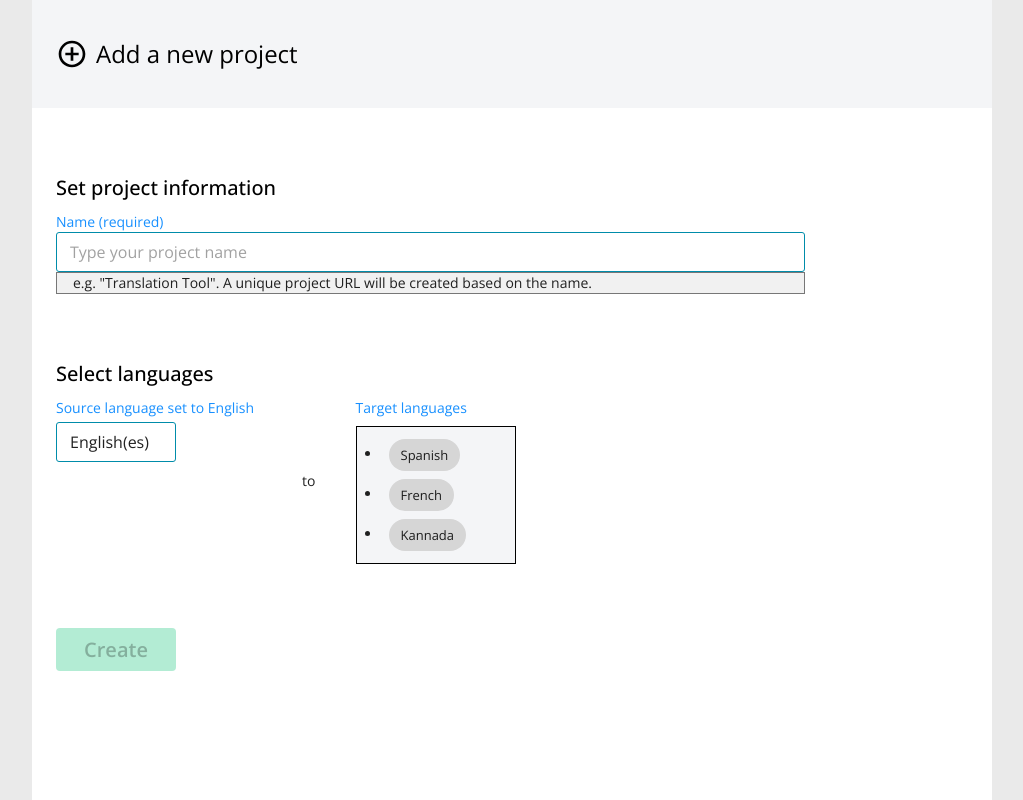
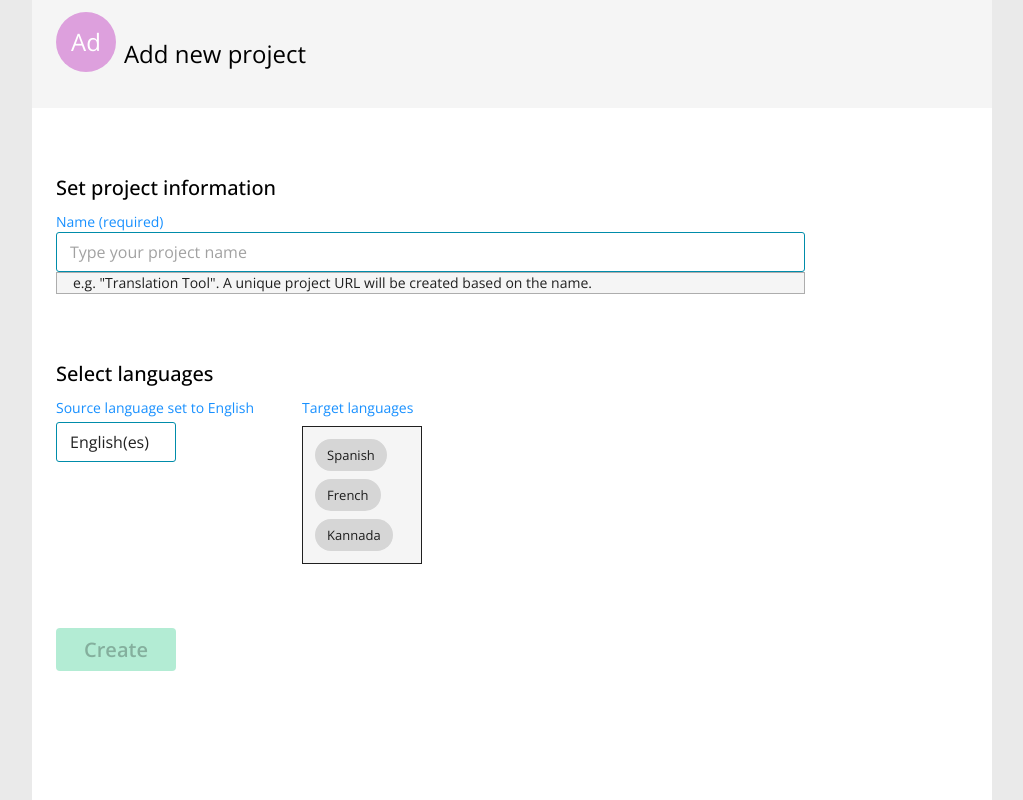
Before and after one commit to engineering-politicaldata/translation-tool, a Next.js app: page /project/create-project in a window 1280 px wide. Shown: the top 800 px of the page, without its empty margins (128-1151 px from the left). Built offline with nearby package versions, Linux system fonts and the light colour scheme.

Commit message:
create project changes updated

```diff
--- /dev/null
+++ b/components/common/website-header.tsx
@@ -0,0 +1,54 @@
+import { Typography, useTheme } from '@material-ui/core';
+import { AddCircleOutline } from '@material-ui/icons';
+import React from 'react';
+import styled, { css } from 'styled-components';
+
+const WebsiteHeaderComponent = styled.div`
+    ${props =>
+        props.theme &&
+        css`
+            .add-project-header {
+                display: flex;
+                background-color: ${props.theme.grey[100]};
+                height: 108px;
+                align-items: center;
+                justify-content: flex-start;
+                padding: ${props.theme.spacing(2)}px;
+                padding-left: ${props.theme.spacing(6)}px;
+                .add-circle-icon {
+                    font-size: 32px;
+                }
+                .my-circle {
+                    width: 2.5em;
+                    height: 2.5em;
+                    line-height: 2.5em;
+                    text-align: center;
+                    border-radius: 50%;
+                    background: plum;
+                    color: ${props.theme.contrastColor};
+                }
+            }
+        `}
+`;
+type Props = {
+    title: string;
+    description: string;
+};
+const WebsiteHeader = (props: Props) => {
+    const theme = useTheme();
+
+    return (
+        <>
+            <WebsiteHeaderComponent theme={theme}>
+                <Typography variant='h5' component='div' className='add-project-header'>
+                    <p data-letters='MN' className='my-circle'>
+                        {props.title.substring(0, 2)}
+                    </p>
+                    <div style={{ paddingRight: '8px' }} />
+                    {props.title}
+                </Typography>
+            </WebsiteHeaderComponent>
+        </>
+    );
+};
+export default WebsiteHeader;
--- a/pages/project/create-project.tsx
+++ b/pages/project/create-project.tsx
@@ -1,7 +1,7 @@
 import { Container, TextField, Typography, Button, useTheme, Chip } from '@material-ui/core';
-import { AddCircleOutline } from '@material-ui/icons';
 import React, { useState } from 'react';
 import styled, { css } from 'styled-components';
+import WebsiteHeader from '../../components/common/website-header';
 import { TARGET_LANGUAGES } from '../../shared/Constants';
 
 const CreateProjectComponent = styled.div`
@@ -13,21 +13,9 @@ const CreateProjectComponent = styled.div`
                 background-color: ${props.theme.grey[200]};
                 height: 100%;
                 .container {
-                    background-color: #ffffff;
+                    background-color: ${props.theme.contrastColor};
                     padding: 0px;
                     height: 100%;
-                }
-                .add-project-header {
-                    display: flex;
-                    background-color: #f4f5f7;
-                    height: 108px;
-                    align-items: center;
-                    justify-content: flex-start;
-                    padding: ${props.theme.spacing(2)}px;
-                    padding-left: ${props.theme.spacing(6)}px;
-                    .add-circle-icon {
-                        font-size: 32px;
-                    }
                 }
                 .create-project-body {
                     padding-left: 24px;
@@ -44,9 +32,9 @@ const CreateProjectComponent = styled.div`
                         .project-name-hint-container {
                             border-style: solid;
                             width: 80%;
-                            border: 1px solid #777777;
+                            border: 1px solid ${props.theme.grey[400]};
                             padding-left: ${props.theme.spacing(4)}px;
-                            background-color: #f1f1f1;
+                            background-color: ${props.theme.grey[100]};
                         }
                     }
                     .select-language-text {
@@ -75,18 +63,12 @@ const CreateProjectComponent = styled.div`
                                     }
                                 }
                                 .target-language-div {
-                                    width: 160px;
-                                    background-color: #f4f5f7;
+                                    width: 120px;
+                                    background-color: ${props.theme.grey[100]};
                                     min-height: 32px;
                                     padding: ${props.theme.spacing(2)}px;
-                                    border: 1px solid black;
+                                    border: 1px solid ${props.theme.black};
                                 }
-                            }
-                            .separation-text {
-                                display: flex;
-                                align-items: center;
-                                justify-content: center;
-                                padding-right: 40px;
                             }
                         }
                         .create-project-button {
@@ -115,17 +97,15 @@ export default function CreateProject() {
     const handleChange = event => {
         setProjectName(event.target.value);
     };
+    const createProject = async () => {
+        //TODO:: implement create project
+    };
 
     return (
         <CreateProjectComponent theme={theme}>
             <div className='create-project-container'>
                 <Container fixed className='container'>
-                    <Typography variant='h5' component='div' className='add-project-header'>
-                        <AddCircleOutline className='add-circle-icon' />
-                        <div style={{ paddingRight: '8px' }} />
-                        Add a new project
-                    </Typography>
-
+                    <WebsiteHeader title={'Add new project'} description={''} />
                     <div className='create-project-body'>
                         <Typography variant='h6' component='div' className='set-project-info'>
                             Set project information
@@ -168,7 +148,6 @@ export default function CreateProject() {
                                         }}
                                     />
                                 </div>
-                                <div className='separation-text'>to</div>
 
                                 <div className='target-language-column'>
                                     <a>Target languages</a>
@@ -176,14 +155,13 @@ export default function CreateProject() {
                                     <div className='selected-language-div'>
                                         {selectedLanguages.map(data => {
                                             return (
-                                                <div key={data.code}>
                                                 <Chip
+                                                    key={data.code}
                                                     label={data.value}
                                                     onDelete={handleDelete(data)}
                                                     className='selected_chip'
                                                     color='primary'
                                                 />
-                                                </div>
                                             );
                                         })}
                                     </div>
@@ -191,14 +169,13 @@ export default function CreateProject() {
                                     <div className='target-language-div'>
                                         {targetLanguages.map(data => {
                                             return (
-                                                <li key={data.code}>
                                                 <Chip
+                                                    key={data.code}
                                                     label={data.value}
                                                     onClick={handleAdd(data)}
                                                     className='chip_class'
                                                     style={{ margin: '4px' }}
                                                 />
-                                                </li>
                                             );
                                         })}
 
@@ -218,7 +195,7 @@ export default function CreateProject() {
                                 color='primary'
                                 size='small'
                                 disabled={projectName.length > 0 ? false : true}
-                                // onClick={submitForm}
+                                onClick={createProject}
                             >
                                 create
                             </Button>
```
Lines whose indentation alone changed are shown as unchanged.
